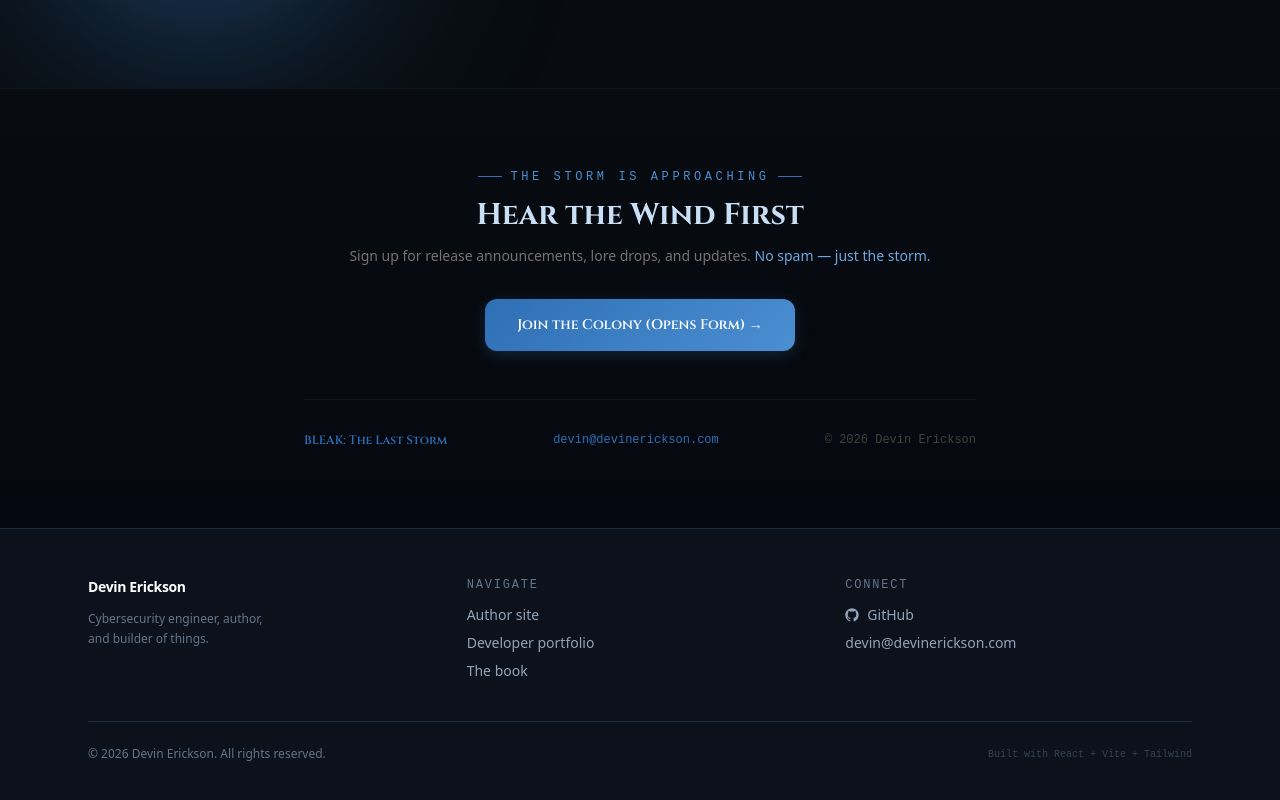
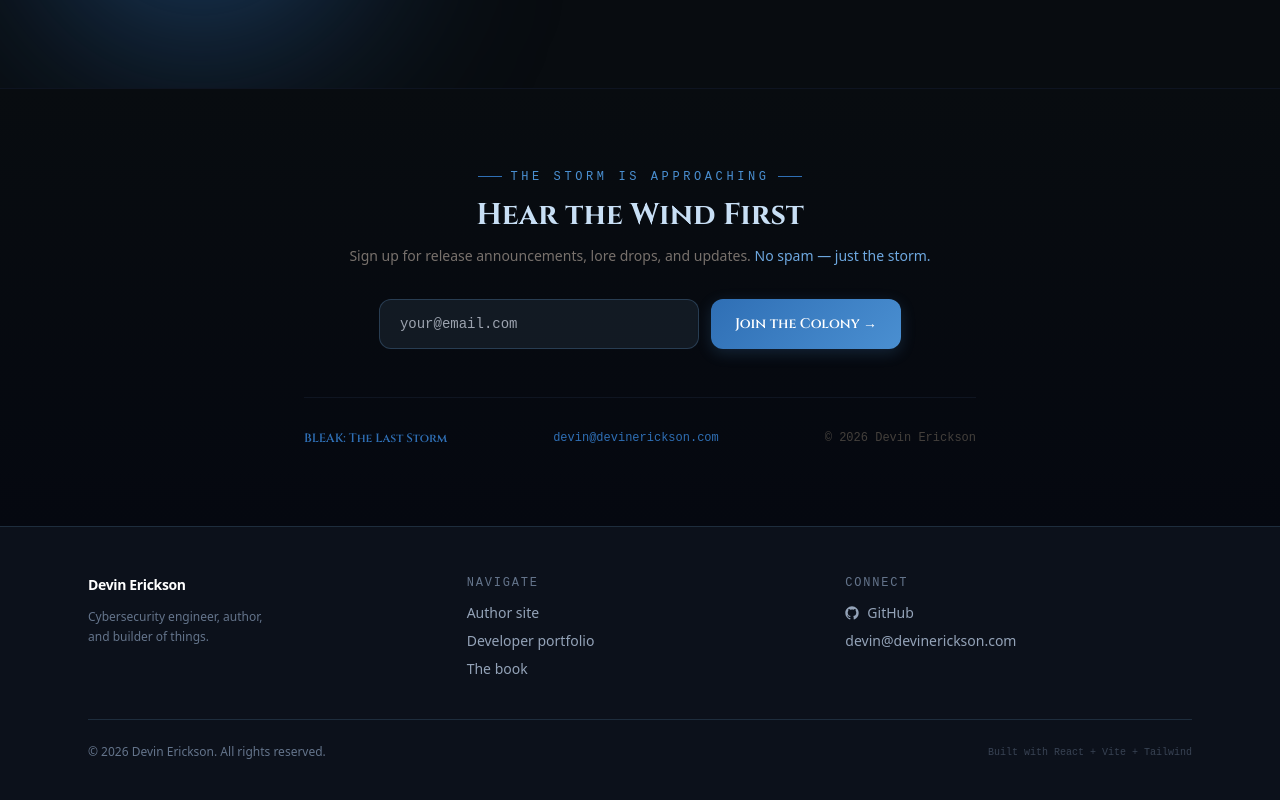
Before and after one commit to erickson-devin/erickson-devin.github.io, a React (Vite) app: page / in a window 1280 px wide. Shown: the part 2290-3090 px from the top of the page. Built offline with nearby package versions, Linux system fonts and the light colour scheme; a web font is replaced by a local one.

Commit message:
finalized page updates

```diff
--- a/src/pages/AuthorHome.jsx
+++ b/src/pages/AuthorHome.jsx
@@ -221,7 +221,7 @@ function HeroSection() {
               Explore the World
             </Link>
             <a
-              href="/book#bleak-newsletter"
+              href="https://forms.gle/1iutuBPuybrk81K99"
               id="hero-cta-mailing"
               className="inline-flex items-center gap-2 px-7 py-3.5 rounded-xl font-semibold text-sm transition-all duration-300 hover:-translate-y-1"
               style={{
@@ -589,9 +589,9 @@ function MailingFooterSection() {
 
   function handleSubmit(e) {
     e.preventDefault()
-    // Open the Google Form in a new tab
-    window.open('https://forms.gle/4uNuPVH7MpS4Bh96A', '_blank')
+    if (!email.includes('@')) { setStatus('error'); return }
     setStatus('sent')
+    setEmail('')
   }
 
   return (
@@ -635,14 +635,27 @@ function MailingFooterSection() {
             <p className="text-[#9dc4ec]" style={{ fontFamily: "'Cinzel', Georgia, serif" }}>
               ✦ The wind has heard you. ✦
             </p>
-            <p className="text-xs text-[#78716c] mt-2">Finish signing up on the Google Form that just opened!</p>
+            <p className="text-xs text-[#78716c] mt-2">You&apos;ll be among the first to know when the storm breaks.</p>
           </div>
         ) : (
-          <div className="flex justify-center">
+          <form id="home-newsletter-form" onSubmit={handleSubmit} className="flex flex-col sm:flex-row gap-3 justify-center">
+            <input
+              id="home-email-input"
+              type="email"
+              value={email}
+              onChange={e => setEmail(e.target.value)}
+              placeholder="your@email.com"
+              className="flex-1 max-w-xs px-5 py-3.5 rounded-xl text-sm font-mono outline-none transition-all duration-300"
+              style={{
+                background: 'rgba(22,30,40,0.8)',
+                border: `1px solid ${status === 'error' ? '#dc2626' : 'rgba(110,168,224,0.25)'}`,
+                color: '#c8dff5',
+              }}
+            />
             <button
-              onClick={handleSubmit}
               id="home-newsletter-submit"
-              className="px-8 py-4 rounded-xl font-semibold text-sm transition-all duration-300 hover:-translate-y-0.5 whitespace-nowrap"
+              type="submit"
+              className="px-6 py-3.5 rounded-xl font-semibold text-sm transition-all duration-300 hover:-translate-y-0.5 whitespace-nowrap"
               style={{
                 fontFamily: "'Cinzel', Georgia, serif",
                 background: 'linear-gradient(135deg, #2f6fb5, #4a8fd1)',
@@ -650,9 +663,12 @@ function MailingFooterSection() {
                 boxShadow: '0 4px 15px rgba(74,143,209,0.2)',
               }}
             >
-              Join the Colony (Opens Form) →
+              Join the Colony →
             </button>
-          </div>
+          </form>
+        )}
+        {status === 'error' && (
+          <p className="mt-2 text-xs text-red-400 font-mono">Please enter a valid email address.</p>
         )}
 
         {/* Footer line */}
```
